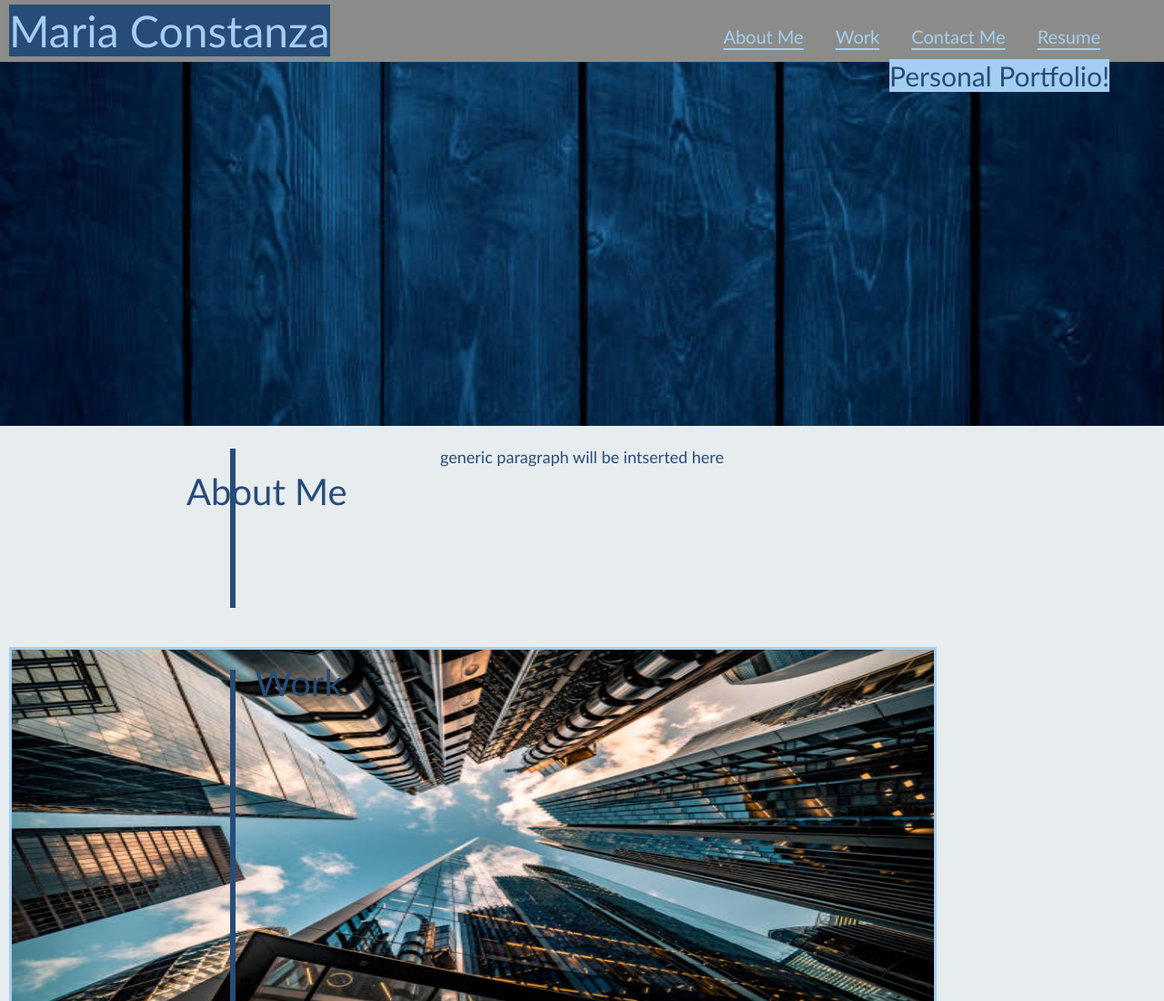
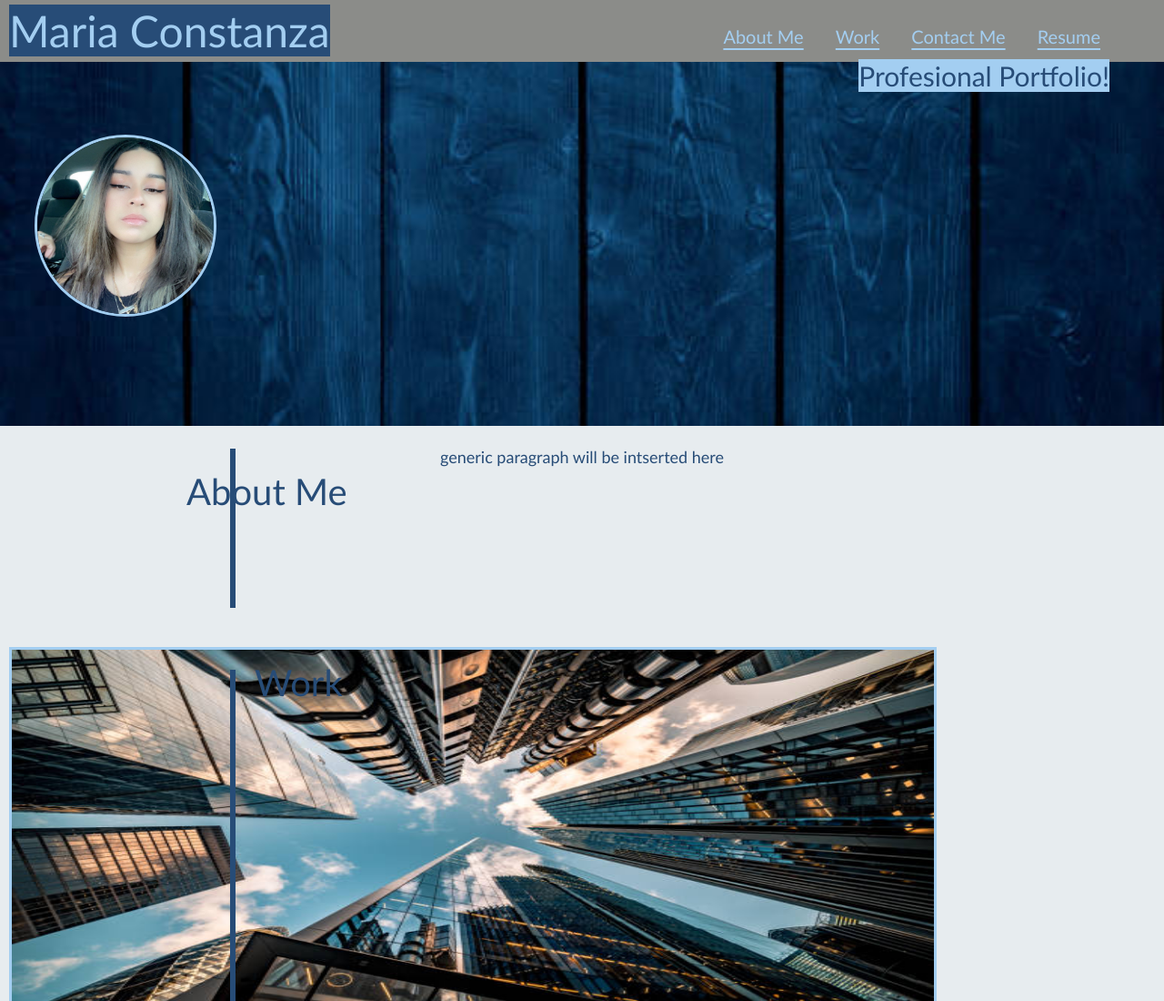
Before and after one commit to MariaYConstanza/hw-2, a plain HTML site: page index.html in a window 1280 px wide. Shown: the top 1100 px of the page at 91% size. Drawn offline with Linux system fonts and the light colour scheme.

Commit message:
added proper comments in css and added avatar img

```diff
--- a/assets/style.css
+++ b/assets/style.css
@@ -26,7 +26,7 @@
     background-color: var(--dark);
 }
 
-/* Cool subtitle here */
+/* nav bar block */
 header h1 {
     display: inline-block;
     font-size: 48px;
@@ -96,6 +96,12 @@
     background-position: center;
 }
 
+#avatar {
+    margin-top: 50px;
+    margin-left: 1cm;
+    border-radius: 50%;
+}
+
 /* H1 margin placements */
 .about {
     position: absolute;
@@ -121,6 +127,7 @@
     left:170px;
 }
 
+/* subtitle */
 figure h2 {
     font-family: 'Trebuchet MS', 'Lucida Sans Unicode', 'Lucida Grande', 'Lucida Sans', Arial, sans-serif;
     font-size: 30px;
@@ -128,7 +135,7 @@
     text-align: right;
 }
 
-.cool {
+.sub {
     background-color: var(--light);
     margin: 60px;
 }
@@ -139,6 +146,7 @@
     color: var(--dark);
 }
 
+/* about me bio */
 .bio {
     font-family: 'Trebuchet MS', 'Lucida Sans Unicode', 'Lucida Grande', 'Lucida Sans', Arial, sans-serif;
     font-size: 18px;
@@ -146,6 +154,7 @@
     text-align: center;
 }
 
+/* cards */
 h3 {
     font-family: 'Trebuchet MS', 'Lucida Sans Unicode', 'Lucida Grande', 'Lucida Sans', Arial, sans-serif;
     color: var(--gry);
--- a/index.html
+++ b/index.html
@@ -35,7 +35,8 @@
     <section class="banner">
         <!--Large backdrop-->
         <figure>
-            <h2><span class="cool">Personal Portfolio!</span></h2>
+            <h2><span class="sub">Profesional Portfolio!</span></h2>
+            <img id="avatar" src="./assets/images/image0.jpeg" width="200" height="200">
         </figure>
     </section>
 
```
Also changed, not shown: assets/images/image0.jpeg (added).
